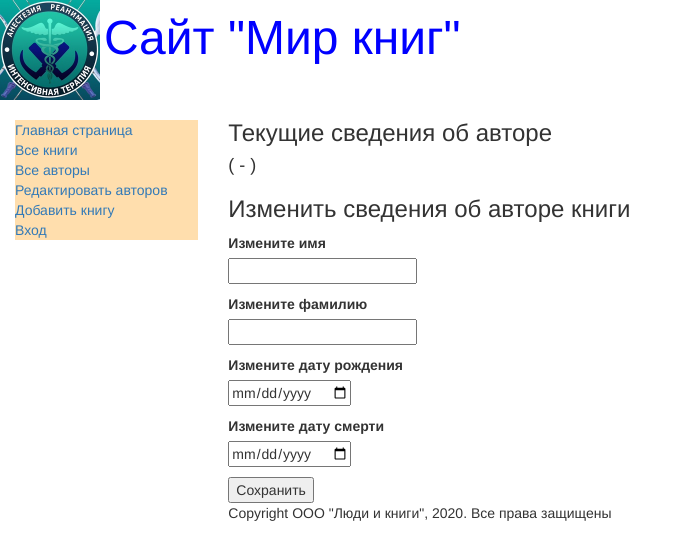
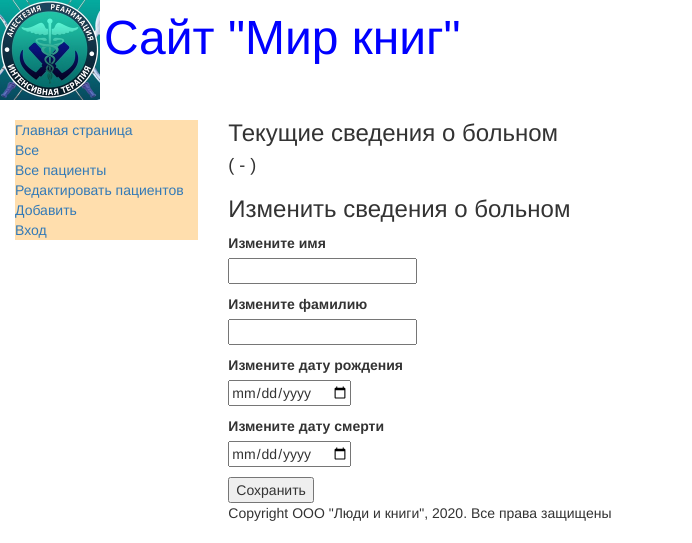
Before and after one commit to arduan/WebBooks, a Django app: template catalog/templates/edit1.html in a window 1280 px wide. Shown: the top 543 px of the page, without its empty margins (0-692 px from the left). Run offline with Django 3.2, Linux system fonts and the light colour scheme; the template is opened without the code that fills it, so the values that code supplies are empty; some libraries are stand-ins or nearby versions.

Commit message:
Меняю тематику сайта.

```diff
--- a/catalog/templates/base_generic.html
+++ b/catalog/templates/base_generic.html
@@ -1,7 +1,7 @@
 <!DOCTYPE html>
 <html lang="en">
 <head>
-  {% block title %}<title>Мир книг</title>{% endblock %}
+  {% block title %}<title>Отделение АиР</title>{% endblock %}
   <meta charset="utf-8">
   <meta name="viewport" content="width=device-width, initial-scale=1">
   <link rel="stylesheet" href="https://maxcdn.bootstrapcdn.com/bootstrap/3.3.7/css/bootstrap.min.css">
@@ -24,13 +24,13 @@
       {% block sidebar %}
       <ul class="sidebar-nav">
           <li><a href="{% url 'index' %}">Главная страница</a></li>
-          <li><a href="{% url 'books' %}">Все книги</a></li>
-          <li><a href="{% url 'authors' %}">Все авторы</a></li>
-          <li><a href="{% url 'authors_add' %}">Редактировать авторов</a></li>
-          <li><a href="{% url 'book_create' %}">Добавить книгу</a></li>
+          <li><a href="{% url 'books' %}">Все</a></li>
+          <li><a href="{% url 'authors' %}">Все пациенты</a></li>
+          <li><a href="{% url 'authors_add' %}">Редактировать пациентов</a></li>
+          <li><a href="{% url 'book_create' %}">Добавить</a></li>
         {% if user.is_authenticated %}
           <li>Пользователь: {{ user.get_username }}</li>
-          <li><a href="{% url 'my-borrowed' %}">Мои заказы</a></li>
+          <li><a href="{% url 'my-borrowed' %}">Мои правки</a></li>
           <li><a href="{% url 'logout'%}?next={{request.path}}">Выход</a></li>
         {% else %}
           <li><a href="{% url 'login'%}?next={{request.path}}">Вход</a></li>
--- a/catalog/templates/edit1.html
+++ b/catalog/templates/edit1.html
@@ -1,12 +1,12 @@
 {% extends "base_generic.html" %}
 {% block content %}
 
-  <h3>Текущие сведения об авторе</h3>
+  <h3>Текущие сведения о больном</h3>
   <h4>{{author.first_name}} {{author.last_name}} ({{author.date_of_birth}} - {{author.date_of_death}})</h4>
 
     <form method="POST">
         {% csrf_token %}
-        <h3>Изменить сведения об авторе книги</h3>
+        <h3>Изменить сведения о больном</h3>
         <p> <label>Измените имя</label><br>
             <input type="text" name="first_name" value="{{author.first_name}}" />
         </p>
--- a/catalog/templates/index.html
+++ b/catalog/templates/index.html
@@ -10,9 +10,9 @@
 
   <p>База данных сайта Мир книг содержит следующее количество записей :</p>
   <ul>
-    <li><strong>Количество книг:</strong> {{ num_books }}</li>
+    <li><strong>Количество больных:</strong> {{ num_books }}</li>
     <li><strong>Количество экземпляров книг:</strong> {{ num_instances }}</li>
-    <li><strong>Количество экземпляров книг в заказе:</strong> {{ num_instances_available }}</li>
+    <li><strong>Количество тяжелых больных :</strong> {{ num_instances_available }}</li>
     <li><strong>Количество авторов книг:</strong> {{ num_authors }}</li>
   </ul>
 <p>Количество посещений данной страницы - {{ num_visits }}</p>
```
Also changed, not shown: db.sqlite3.
